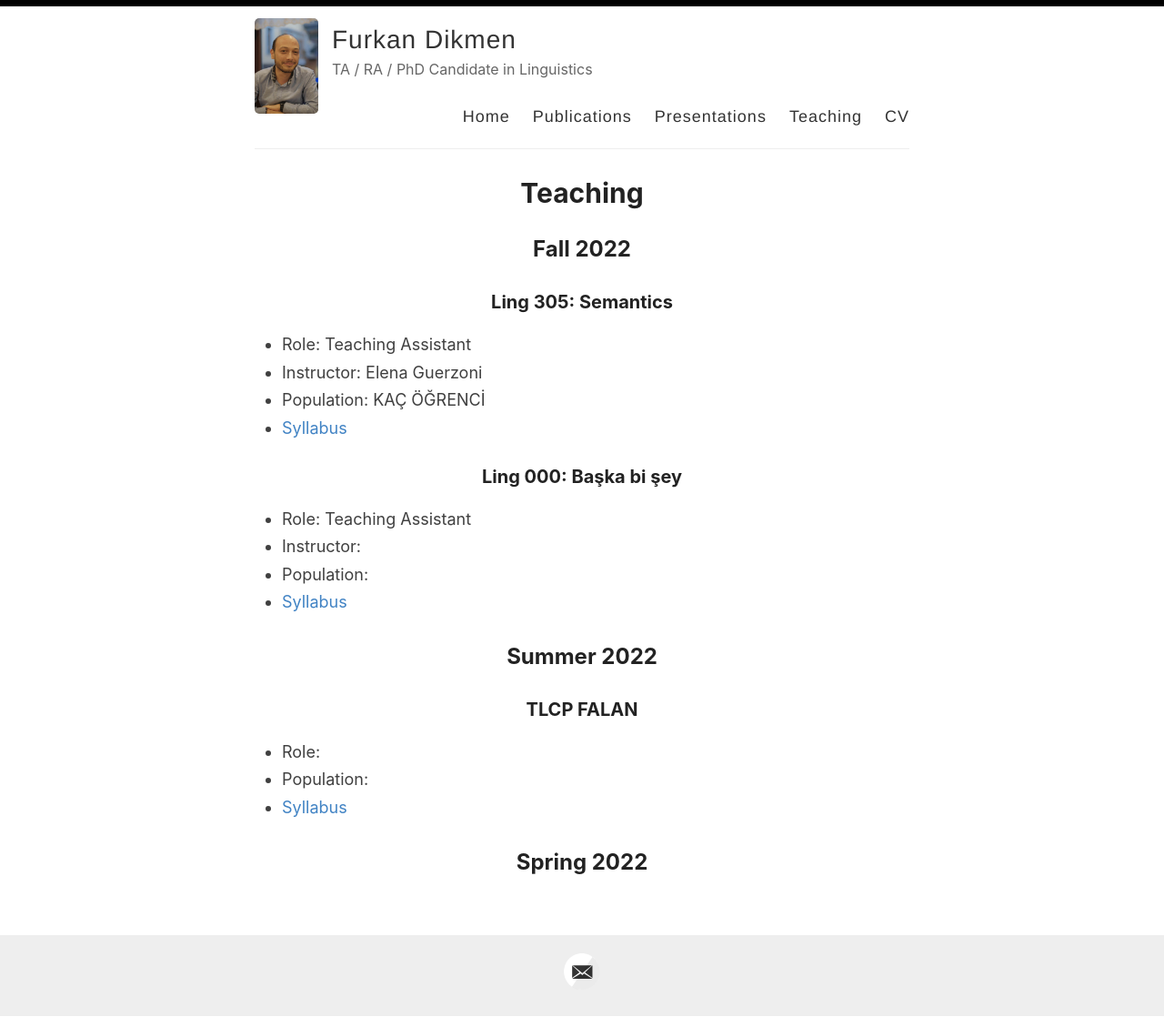
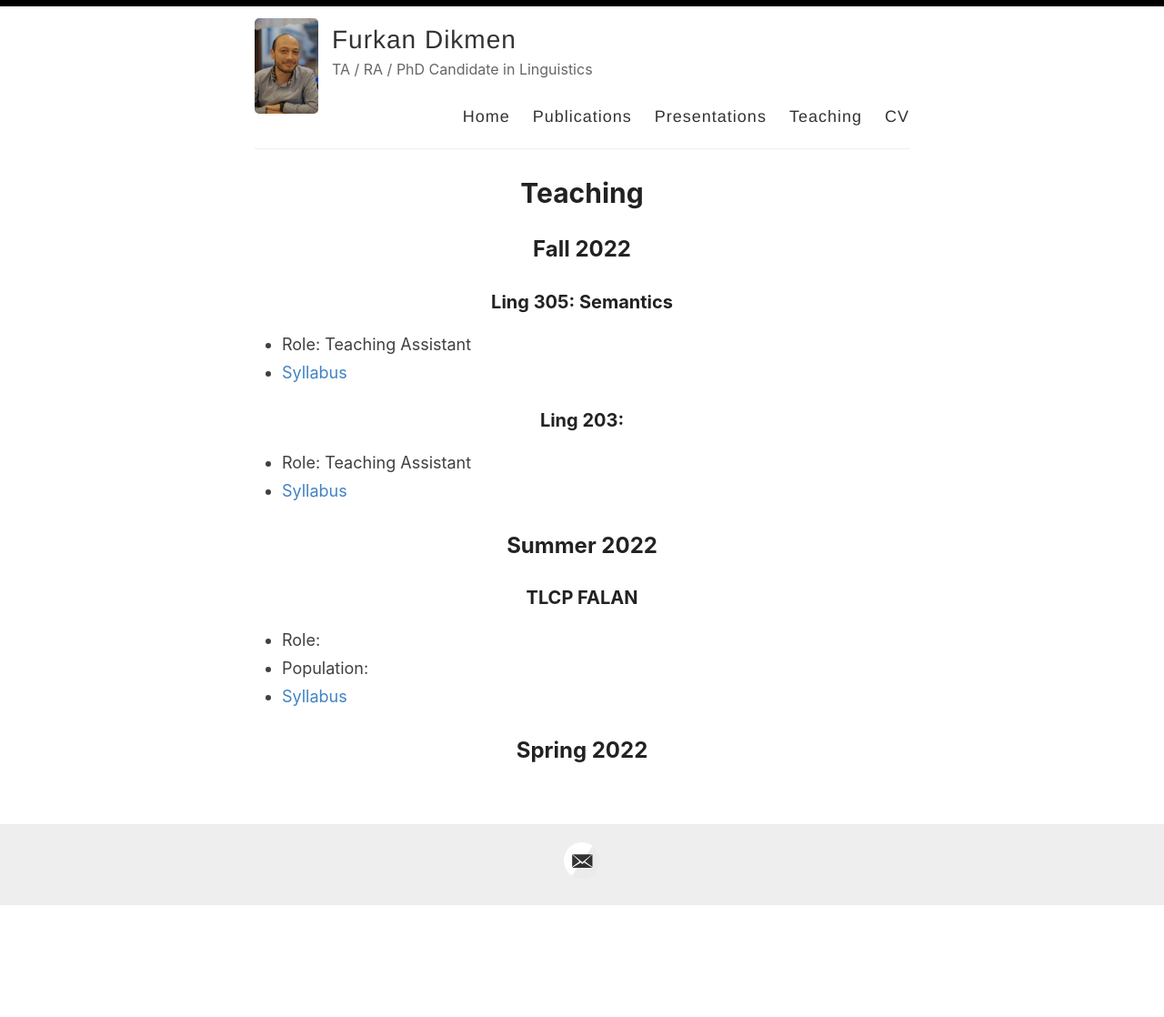
Before and after one commit to furkandikmen/furkandikmen.github.io, a Jekyll site: the page built from _pages/teaching.md, in a window 1280 px wide. Shown: the whole page at 91% size. Built offline with Jekyll 4.4.1, drawn with Linux system fonts in a browser that asks for light colours; after the commit the page ends 996 px from its top, so only the background shows below that.

Commit message:
Update teaching.md

```diff
--- a/_pages/teaching.md
+++ b/_pages/teaching.md
@@ -7,14 +7,10 @@ permalink: /teaching/
 ## Fall 2022
 ### Ling 305: Semantics
 - Role: Teaching Assistant
-- Instructor: Elena Guerzoni
-- Population: KAÇ ÖĞRENCİ
 - [Syllabus](https://github.com/furkandikmen/furkandikmen.github.io/blob/master/assets/syllabus/Ling305_Fall2022.pdf)
 
-### Ling 000: Başka bi şey
+### Ling 203:
 - Role: Teaching Assistant
-- Instructor:
-- Population:
 - [Syllabus](LİNK BURAYA)
 
 ## Summer 2022
```
